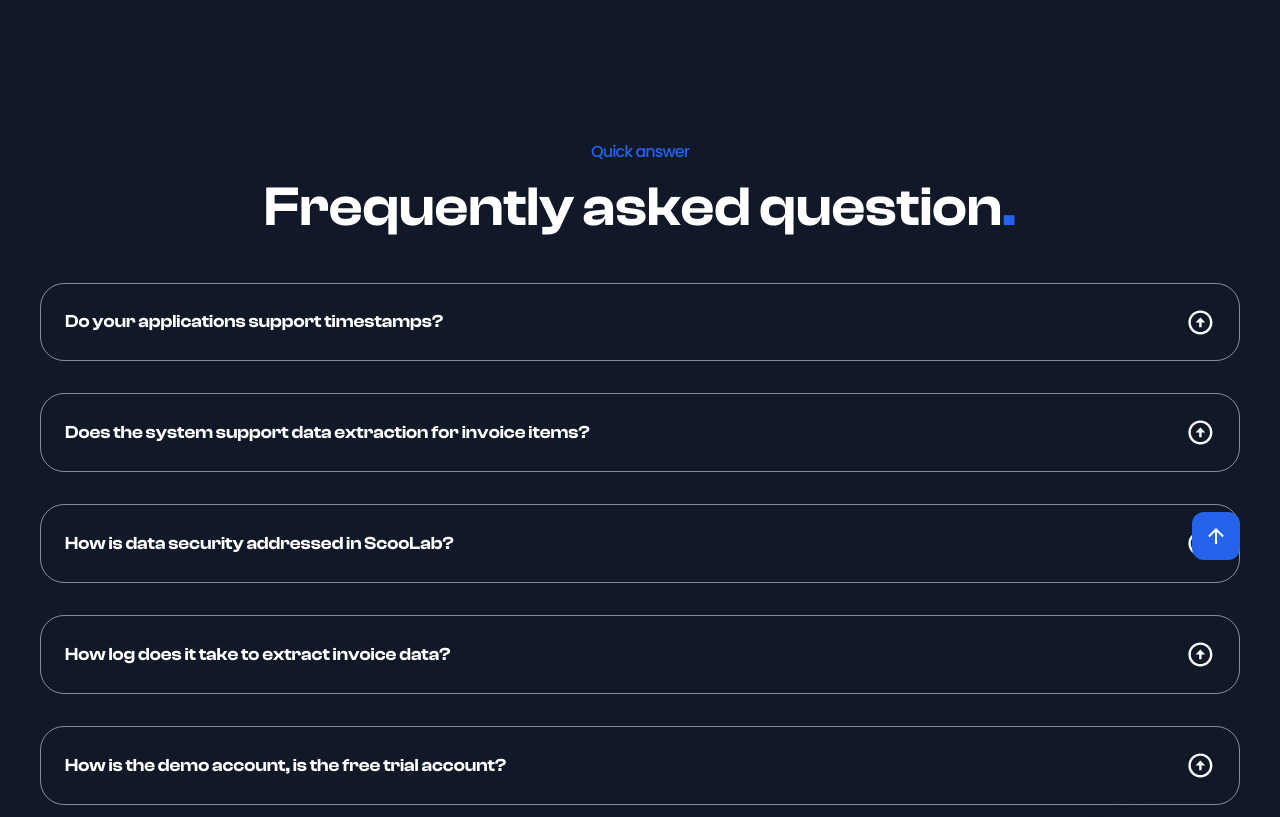
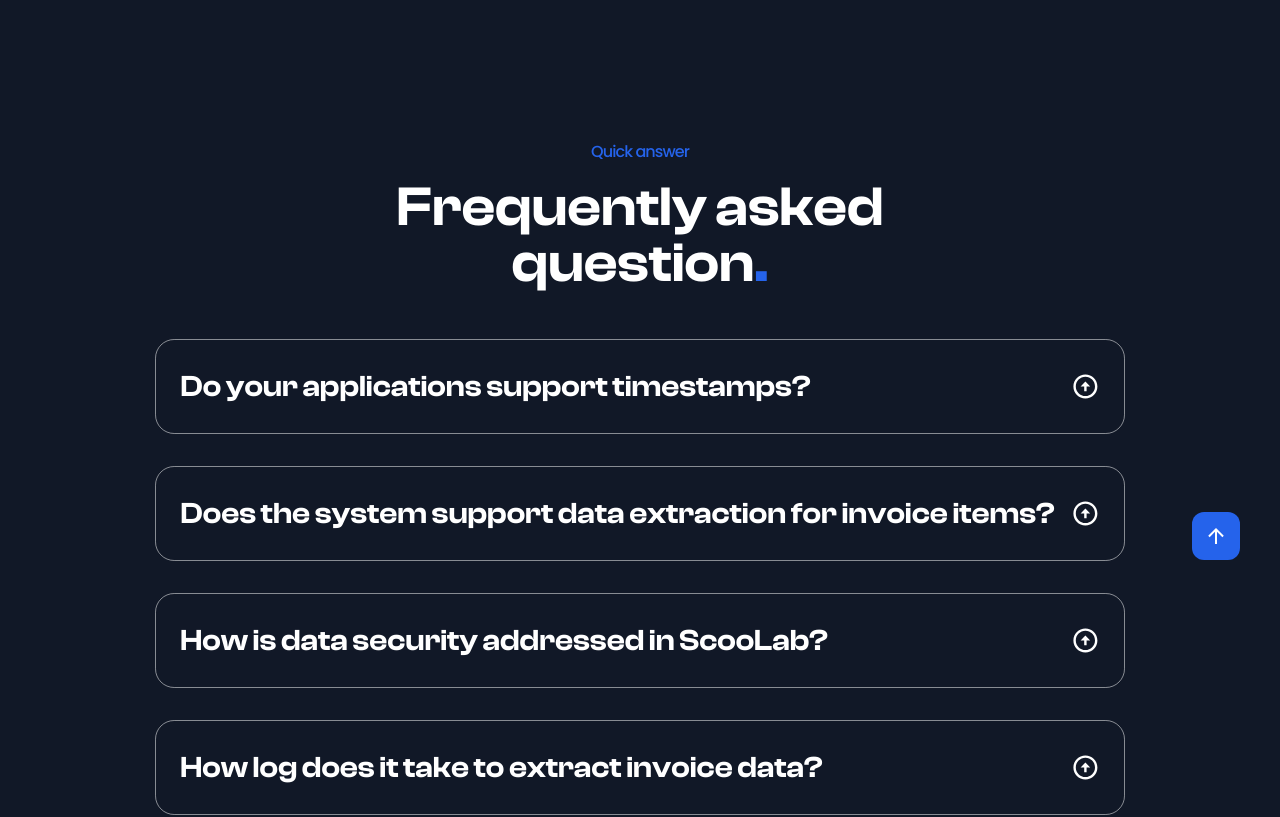
Before and after one commit to fajarfadillahh/scoolab-digital-agency-react-tailwind, a React (Vite) app: page /pricing in a window 1280 px wide. Shown: the part 1040-1857 px from the top of the page. Built offline with nearby package versions, Linux system fonts and the light colour scheme.

Commit message:
modified: responsive Faq - Pricing page

```diff
--- a/src/components/Accordion.jsx
+++ b/src/components/Accordion.jsx
@@ -6,11 +6,11 @@ const Accordion = ({ question, answer }) => {
 
   return (
     <div
-      className="cursor-pointer rounded-[1.5rem] border-[1.5px] border-white/50 p-6"
+      className="cursor-pointer rounded-[1.2rem] border-[1.5px] border-white/50 p-6"
       onClick={() => setisOpen(!isOpen)}
     >
       <div className="flex items-center justify-between gap-4">
-        <h3 className="font-title text-[18px] font-semibold text-white">
+        <h3 className="font-title text-[18px] font-semibold text-white sm:text-[24px] xl:text-[30px]">
           {question}
         </h3>
         <div
@@ -24,10 +24,12 @@ const Accordion = ({ question, answer }) => {
 
       <div
         className={`max-h-0 overflow-hidden transition-all duration-400 ${
-          isOpen ? "mt-6 min-h-[100px]" : "mt-0 min-h-0"
+          isOpen ? "mt-6 min-h-[100px] sm:min-h-[80px]" : "mt-0 min-h-0"
         }`}
       >
-        <p className="section-text text-[14px]">{answer}</p>
+        <p className="section-text text-[14px] sm:text-[16px] xl:max-w-3xl">
+          {answer}
+        </p>
       </div>
     </div>
   );
--- a/src/parts/Pricing/Faq.jsx
+++ b/src/parts/Pricing/Faq.jsx
@@ -9,15 +9,15 @@ import Accordion from "../../components/Accordion";
 const Faq = () => {
   return (
     <section className="section relative">
-      <div className="container grid gap-12">
-        <div className="text-center">
+      <div className="container grid justify-items-center gap-12 2xl:max-w-6xl">
+        <div className="text-center sm:max-w-lg">
           <p className="section-subtitle">Quick answer</p>
           <h1 className="section-title pb-0">
             Frequently asked question<span className="text-blue-600">.</span>
           </h1>
         </div>
 
-        <div className="grid gap-8">
+        <div className="grid gap-8 sm:max-w-xl xl:max-w-4xl 2xl:max-w-full">
           {AccordionData.map((accordion, index) => {
             // destructure accordion
             const { question, answer } = accordion;
```
